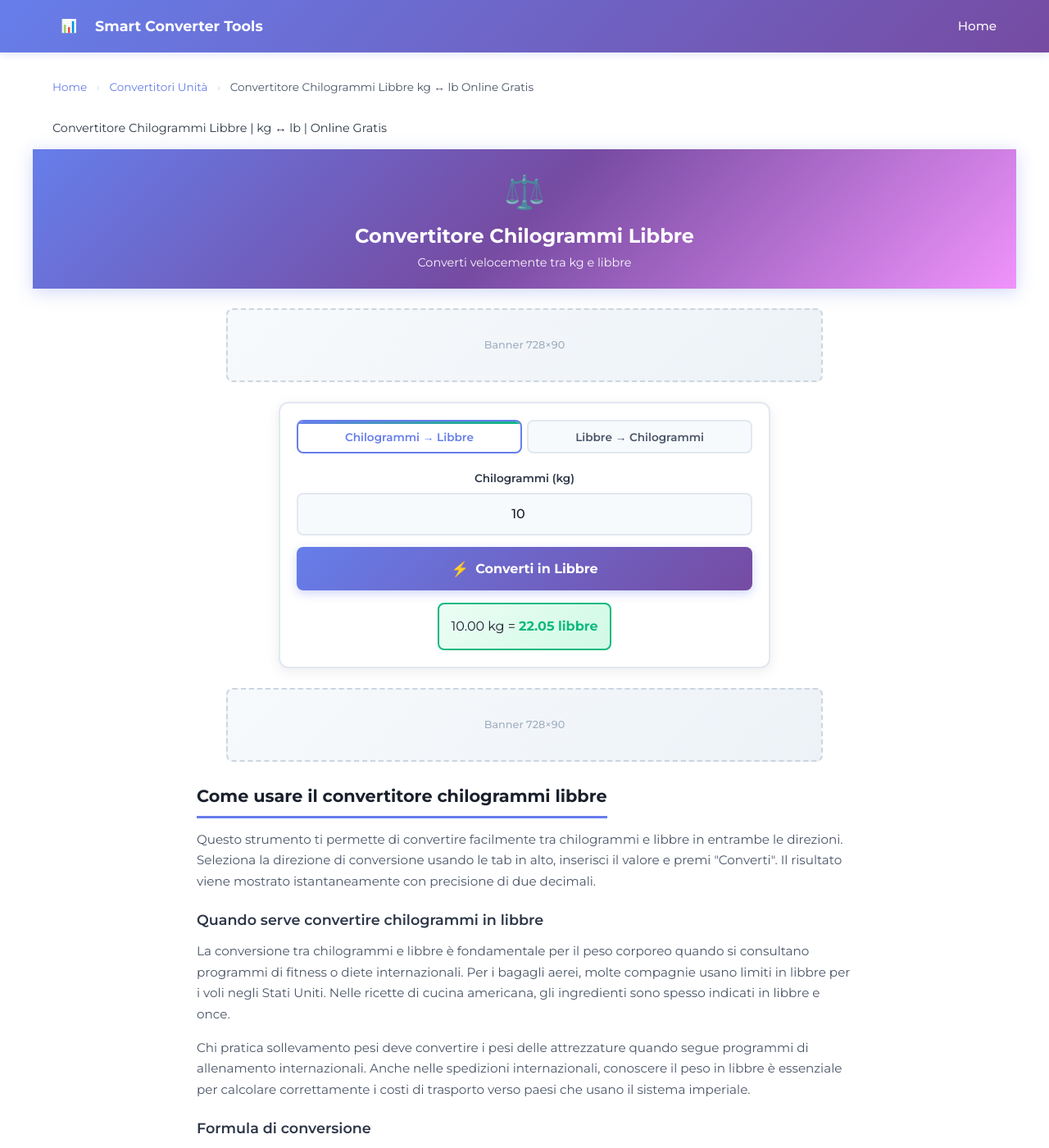
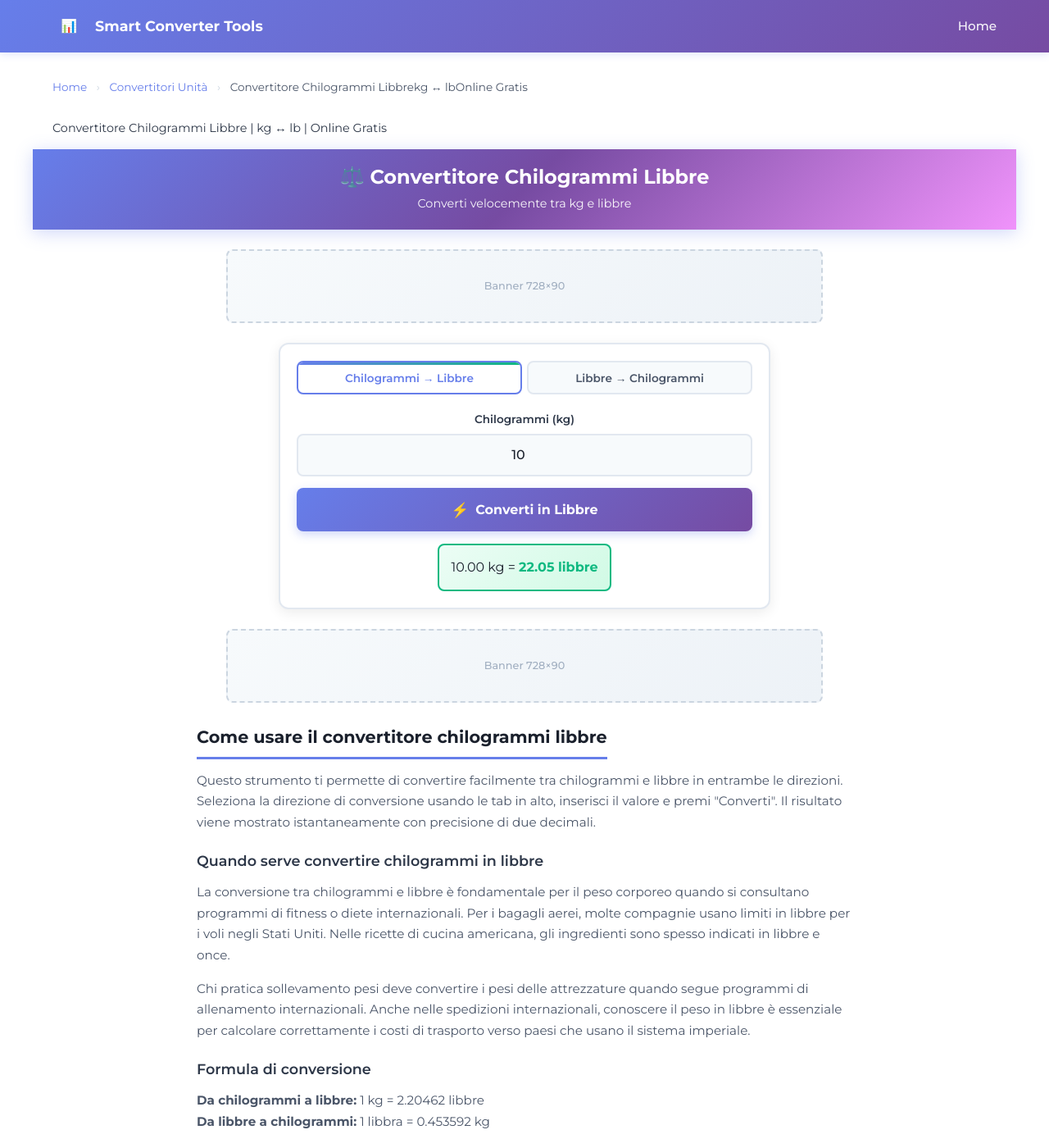
Before and after one commit to Calculator-Platform/smart-converter-tools, a Jekyll site: the page built from _calcolatori/convertitore-chilogrammi-libbre.md, in a window 1280 px wide and 1400 px high. Shown: the whole window at 82% size. Built offline with Jekyll 4.4.1, drawn with Linux system fonts in a browser that asks for light colours; part of the change alters nothing that is shown.

Commit message:
Update convertitore-chilogrammi-libbre.md

```diff
--- a/_calcolatori/convertitore-chilogrammi-libbre.md
+++ b/_calcolatori/convertitore-chilogrammi-libbre.md
@@ -1,14 +1,13 @@
 ---
 layout: calculator
-title: "Convertitore Chilogrammi Libbre  |  kg ↔ lb  |  Online Gratis"
+title: "Convertitore Chilogrammi Libbre | kg ↔ lb | Online Gratis"
 description: "Converti chilogrammi in libbre e libbre in kg istantaneamente. Calcolatore gratuito con tabella di conversione rapida."
 category: "convertitori-unita"
 subcategory: "peso"
 ---
 
 <div class="page-hero">
-  <div class="hero-icon">⚖️</div>
-  <h1>Convertitore Chilogrammi Libbre</h1>
+  <h1>⚖️ Convertitore Chilogrammi Libbre</h1>
   <p>Converti velocemente tra kg e libbre</p>
 </div>
 
@@ -21,19 +20,33 @@ subcategory: "peso"
 
 <div class="calculator-box">
   <div class="converter-tabs">
-    <button class="tab-btn active" onclick="switchTab('kg-to-lb')"><span class="tab-label">Chilogrammi → Libbre</span></button>
-    <button class="tab-btn" onclick="switchTab('lb-to-kg')"><span class="tab-label">Libbre → Chilogrammi</span></button>
+    <button class="tab-btn active" onclick="switchTab('kg-to-lb')">
+      <span class="tab-label">Chilogrammi → Libbre</span>
+    </button>
+    <button class="tab-btn" onclick="switchTab('lb-to-kg')">
+      <span class="tab-label">Libbre → Chilogrammi</span>
+    </button>
   </div>
 
   <div id="kg-to-lb" class="converter-panel active">
-    <div class="input-wrapper"><label for="kg-input">Chilogrammi (kg)</label><input type="number" id="kg-input" placeholder="Inserisci valore" step="0.01" min="0"></div>
-    <button class="calc-button" onclick="convertKgToLb()"><span class="button-icon">⚡</span>Converti in Libbre</button>
+    <div class="input-wrapper">
+      <label for="kg-input">Chilogrammi (kg)</label>
+      <input type="number" id="kg-input" placeholder="Inserisci valore" step="0.01" min="0">
+    </div>
+    <button class="calc-button" onclick="convertKgToLb()">
+      <span class="button-icon">⚡</span>Converti in Libbre
+    </button>
     <div id="kg-result" class="result-box"></div>
   </div>
 
   <div id="lb-to-kg" class="converter-panel">
-    <div class="input-wrapper"><label for="lb-input">Libbre (lb)</label><input type="number" id="lb-input" placeholder="Inserisci valore" step="0.01" min="0"></div>
-    <button class="calc-button" onclick="convertLbToKg()"><span class="button-icon">⚡</span>Converti in Chilogrammi</button>
+    <div class="input-wrapper">
+      <label for="lb-input">Libbre (lb)</label>
+      <input type="number" id="lb-input" placeholder="Inserisci valore" step="0.01" min="0">
+    </div>
+    <button class="calc-button" onclick="convertLbToKg()">
+      <span class="button-icon">⚡</span>Converti in Chilogrammi
+    </button>
     <div id="lb-result" class="result-box"></div>
   </div>
 </div>
@@ -46,10 +59,66 @@ subcategory: "peso"
 </div>
 
 <script>
-function switchTab(d){const k=document.getElementById('kg-to-lb');const m=document.getElementById('lb-to-kg');const b=document.querySelectorAll('.tab-btn');if(d==='kg-to-lb'){k.classList.add('active');m.classList.remove('active');b[0].classList.add('active');b[1].classList.remove('active')}else{m.classList.add('active');k.classList.remove('active');b[1].classList.add('active');b[0].classList.remove('active')}}
-function convertKgToLb(){const kg=parseFloat(document.getElementById('kg-input').value);const r=document.getElementById('kg-result');if(isNaN(kg)||kg<0){r.innerHTML='<div class="error-message">⚠️ Inserisci un numero valido</div>';return}const lb=kg*2.20462;r.innerHTML=`<div class="result-success"><div class="result-main">${kg.toFixed(2)} kg = <strong>${lb.toFixed(2)} libbre</strong></div></div>`}
-function convertLbToKg(){const lb=parseFloat(document.getElementById('lb-input').value);const r=document.getElementById('lb-result');if(isNaN(lb)||lb<0){r.innerHTML='<div class="error-message">⚠️ Inserisci un numero valido</div>';return}const kg=lb*0.453592;r.innerHTML=`<div class="result-success"><div class="result-main">${lb.toFixed(2)} lb = <strong>${kg.toFixed(2)} chilogrammi</strong></div></div>`}
-window.addEventListener('load',function(){document.getElementById('kg-input').value='10';convertKgToLb()});
+function switchTab(tabId) {
+  const kgPanel = document.getElementById('kg-to-lb');
+  const lbPanel = document.getElementById('lb-to-kg');
+  const buttons = document.querySelectorAll('.tab-btn');
+
+  if (tabId === 'kg-to-lb') {
+    kgPanel.classList.add('active');
+    lbPanel.classList.remove('active');
+    buttons[0].classList.add('active');
+    buttons[1].classList.remove('active');
+  } else {
+    lbPanel.classList.add('active');
+    kgPanel.classList.remove('active');
+    buttons[1].classList.add('active');
+    buttons[0].classList.remove('active');
+  }
+}
+
+function convertKgToLb() {
+  const kg = parseFloat(document.getElementById('kg-input').value);
+  const resultDiv = document.getElementById('kg-result');
+
+  if (isNaN(kg) || kg < 0) {
+    resultDiv.innerHTML = '<div class="error-message">⚠️ Inserisci un numero valido</div>';
+    return;
+  }
+
+  const lb = kg * 2.20462;
+  resultDiv.innerHTML = `
+    <div class="result-success">
+      <div class="result-main">
+        ${kg.toFixed(2)} kg = <strong>${lb.toFixed(2)} libbre</strong>
+      </div>
+    </div>
+  `;
+}
+
+function convertLbToKg() {
+  const lb = parseFloat(document.getElementById('lb-input').value);
+  const resultDiv = document.getElementById('lb-result');
+
+  if (isNaN(lb) || lb < 0) {
+    resultDiv.innerHTML = '<div class="error-message">⚠️ Inserisci un numero valido</div>';
+    return;
+  }
+
+  const kg = lb * 0.453592;
+  resultDiv.innerHTML = `
+    <div class="result-success">
+      <div class="result-main">
+        ${lb.toFixed(2)} lb = <strong>${kg.toFixed(2)} chilogrammi</strong>
+      </div>
+    </div>
+  `;
+}
+
+window.addEventListener('load', function() {
+  document.getElementById('kg-input').value = '10';
+  convertKgToLb();
+});
 </script>
 
 <div class="content-section">
@@ -84,80 +153,17 @@ window.addEventListener('load',function(){document.getElementById('kg-input').va
 <div class="related-tools">
 <h3>Convertitori correlati</h3>
 <div class="related-grid">
-<a href="/smart-converter-tools/calcolatori/convertitore-grammi-once/" class="related-card"><span class="related-icon">🍳</span><span class="related-title">Grammi ↔ Once</span></a>
-<a href="/smart-converter-tools/calcolatori/convertitore-chilometri-miglia/" class="related-card"><span class="related-icon">🚗</span><span class="related-title">Km ↔ Miglia</span></a>
-<a href="/smart-converter-tools/calcolatori/convertitore-metri-piedi/" class="related-card"><span class="related-icon">📐</span><span class="related-title">Metri ↔ Piedi</span></a>
+<a href="/smart-converter-tools/calcolatori/convertitore-grammi-once/" class="related-card">
+  <span class="related-icon">🍳</span>
+  <span class="related-title">Grammi ↔ Once</span>
+</a>
+<a href="/smart-converter-tools/calcolatori/convertitore-chilometri-miglia/" class="related-card">
+  <span class="related-icon">🚗</span>
+  <span class="related-title">Km ↔ Miglia</span>
+</a>
+<a href="/smart-converter-tools/calcolatori/convertitore-metri-piedi/" class="related-card">
+  <span class="related-icon">📐</span>
+  <span class="related-title">Metri ↔ Piedi</span>
+</a>
 </div>
 </div>
-
-<style>
-:root{--primary-purple:#667eea;--primary-purple-dark:#764ba2;--accent-green:#10b981;--gray-50:#f7fafc;--gray-100:#edf2f7;--gray-200:#e2e8f0;--gray-300:#cbd5e0;--gray-400:#a0aec0;--gray-600:#4a5568;--gray-700:#2d3748;--gray-800:#1a202c}
-
-.page-hero{background:linear-gradient(135deg,#667eea 0%,#764ba2 50%,#f093fb 100%);padding:1.25rem 1rem;text-align:center;margin:0 -1.5rem 1.5rem -1.5rem;box-shadow:0 4px 20px rgba(102,126,234,0.3)}
-.hero-icon{font-size:2.5rem;margin-bottom:0.5rem}
-.page-hero h1{color:white;font-size:1.5rem;font-weight:700;margin:0 0 0.4rem 0;line-height:1.2}
-.page-hero p{color:white;font-size:0.9rem;margin:0;opacity:0.95}
-.calculator-box{background:white;border:2px solid var(--gray-200);border-radius:12px;padding:1.25rem;box-shadow:0 4px 16px rgba(0,0,0,0.08);max-width:600px;margin:0 auto 1.5rem}
-.converter-tabs{display:grid;grid-template-columns:1fr 1fr;gap:0.4rem;margin-bottom:1.25rem}
-.tab-btn{background:var(--gray-50);border:2px solid var(--gray-200);border-radius:8px;padding:0.65rem 0.5rem;cursor:pointer;font-family:'Montserrat',sans-serif;font-size:0.85rem;font-weight:600;color:var(--gray-600);transition:all 0.3s;position:relative;overflow:hidden}
-.tab-btn::before{content:'';position:absolute;top:0;left:0;right:0;height:3px;background:linear-gradient(90deg,var(--primary-purple),var(--accent-green));transform:scaleX(0);transition:transform 0.3s}
-.tab-btn.active::before{transform:scaleX(1)}
-.tab-btn.active{background:white;border-color:var(--primary-purple);color:var(--primary-purple)}
-.tab-label{display:block;text-align:center}
-.converter-panel{display:none}
-.converter-panel.active{display:block}
-.input-wrapper{margin-bottom:0.9rem}
-.input-wrapper label{display:block;color:var(--gray-700);font-size:0.85rem;font-weight:600;margin-bottom:0.4rem;text-align:center}
-.input-wrapper input{width:100%;padding:0.9rem;font-size:1rem;font-family:'Montserrat',sans-serif;font-weight:500;text-align:center;border:2px solid var(--gray-200);border-radius:8px;background:var(--gray-50);color:var(--gray-800);transition:all 0.3s;min-height:48px}
-.input-wrapper input:focus{outline:none;border-color:var(--primary-purple);background:white;box-shadow:0 0 0 3px rgba(102,126,234,0.1)}
-.calc-button{width:100%;padding:1rem;font-size:1rem;font-weight:700;font-family:'Montserrat',sans-serif;color:white;background:linear-gradient(135deg,var(--primary-purple) 0%,var(--primary-purple-dark) 100%);border:none;border-radius:8px;cursor:pointer;transition:all 0.3s;box-shadow:0 4px 12px rgba(102,126,234,0.3);display:flex;align-items:center;justify-content:center;gap:0.5rem;margin-bottom:0.9rem;min-height:52px}
-.calc-button:hover{transform:translateY(-2px);box-shadow:0 6px 18px rgba(102,126,234,0.4)}
-.button-icon{font-size:1.1rem}
-.result-box{min-height:55px;display:flex;align-items:center;justify-content:center}
-.result-success{background:linear-gradient(135deg,#ecfdf5 0%,#d1fae5 100%);border:2px solid var(--accent-green);border-radius:8px;padding:0.9rem;text-align:center;animation:slideIn 0.3s ease}
-.result-main{color:var(--gray-800);font-size:1rem}
-.result-main strong{color:var(--accent-green);font-weight:700}
-.error-message{background:#fef2f2;border:2px solid #fca5a5;border-radius:8px;padding:0.9rem;color:#991b1b;text-align:center;font-weight:600}
-@keyframes slideIn{from{opacity:0;transform:translateY(-8px)}to{opacity:1;transform:translateY(0)}}
-
-.content-section{margin:1.5rem auto;line-height:1.7;max-width:800px}
-.content-section h2{color:var(--gray-800);font-size:1.3rem;font-weight:700;margin-bottom:0.8rem;padding-bottom:0.4rem;border-bottom:3px solid var(--primary-purple);display:inline-block}
-.content-section h3{color:var(--gray-700);font-size:1.1rem;font-weight:600;margin:1.2rem 0 0.6rem}
-.content-section p{color:var(--gray-600);margin-bottom:0.9rem;font-size:0.95rem}
-
-.conversion-table{overflow-x:auto;margin:1rem 0}
-.conversion-table table{width:100%;border-collapse:collapse;background:white;border:2px solid var(--gray-200);border-radius:8px}
-.conversion-table th{background:var(--primary-purple);color:white;padding:0.75rem;font-weight:600;font-size:0.9rem}
-.conversion-table td{padding:0.65rem;border-bottom:1px solid var(--gray-200);color:var(--gray-700);font-size:0.9rem;text-align:center}
-.conversion-table tr:last-child td{border-bottom:none}
-.conversion-table tr:nth-child(even){background:var(--gray-50)}
-
-.related-tools{margin:2rem auto;max-width:800px}
-.related-tools h3{color:var(--gray-800);font-size:1.2rem;font-weight:700;margin-bottom:0.9rem}
-.related-grid{display:grid;grid-template-columns:repeat(auto-fit,minmax(180px,1fr));gap:0.8rem}
-.related-card{background:white;border:2px solid var(--gray-200);border-radius:10px;padding:0.9rem;text-decoration:none;display:flex;align-items:center;gap:0.65rem;transition:all 0.3s}
-.related-card:hover{border-color:var(--primary-purple);transform:translateY(-2px);box-shadow:0 6px 12px rgba(102,126,234,0.15)}
-.related-icon{font-size:1.6rem;flex-shrink:0}
-.related-title{color:var(--gray-700);font-weight:600;font-size:0.9rem}
-
-.ad-container{display:flex;flex-direction:column;align-items:center;margin:1.25rem auto;max-width:100%}
-.ad-primary{margin:1.25rem auto 1.5rem}
-.ad-secondary{margin:1.5rem auto}
-.ad-label{font-size:0.65rem;color:var(--gray-400);text-transform:uppercase;letter-spacing:0.05em;margin-bottom:0.4rem;font-weight:600}
-.ad-placeholder{background:linear-gradient(135deg,var(--gray-50) 0%,var(--gray-100) 100%);border:2px dashed var(--gray-300);border-radius:8px;display:flex;align-items:center;justify-content:center}
-
-.ad-main{width:728px;height:90px;max-width:100%}
-.ad-second{width:728px;height:90px;max-width:100%}
-.ad-text{color:var(--gray-400);font-size:0.8rem;font-weight:500}
-
-@media (max-width:768px){
-.page-hero{padding:1rem 0.8rem;margin:0 -1rem 1.25rem -1rem}
-.hero-icon{font-size:2.2rem}
-.page-hero h1{font-size:1.35rem}
-.page-hero p{font-size:0.85rem}
-.calculator-box{padding:1rem}
-.related-grid{grid-template-columns:1fr}
-.ad-main{width:300px;height:250px}
-.ad-second{width:300px;height:250px}
-}
-</style>
```
